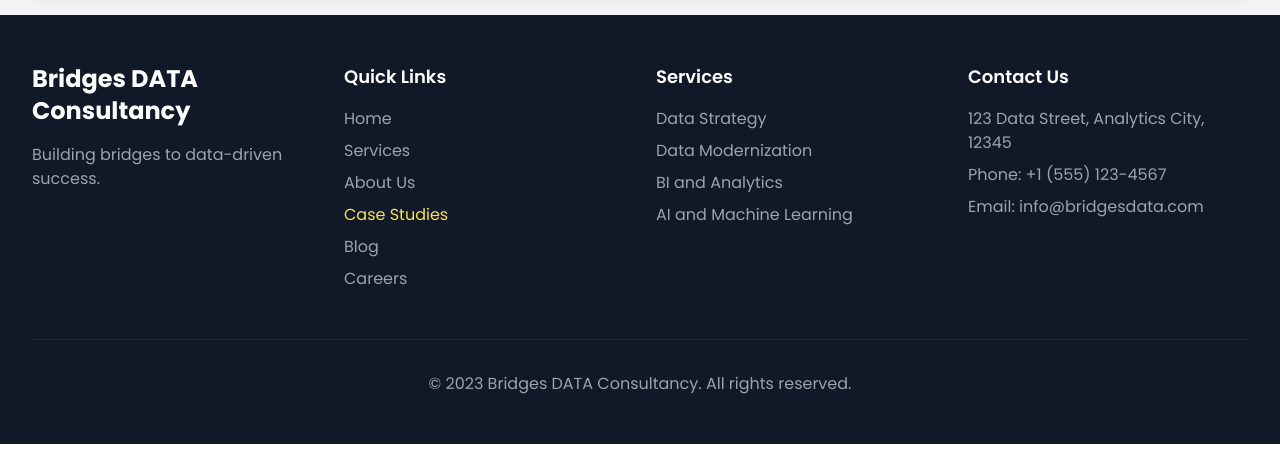
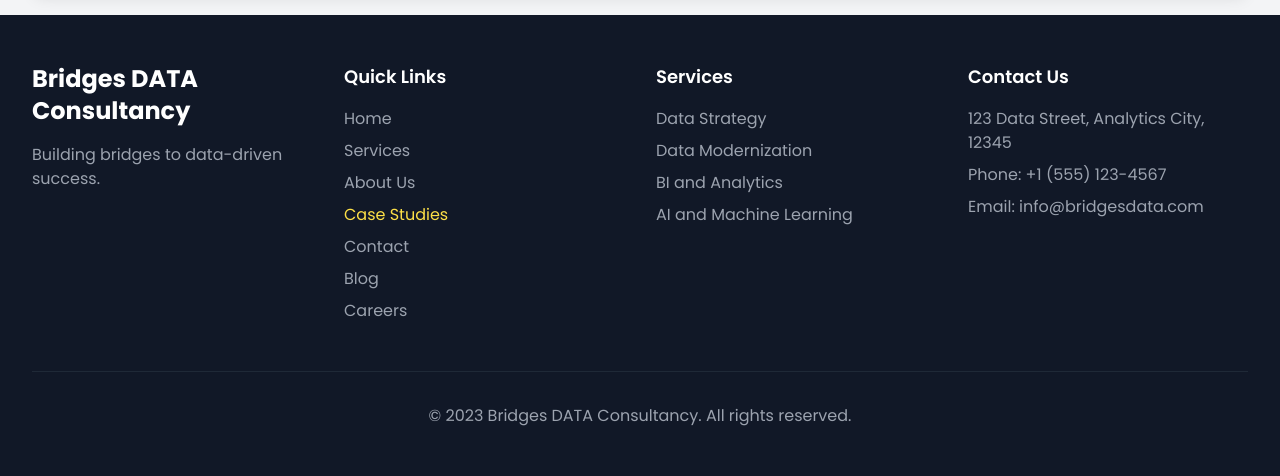
Before and after one commit to phostilite/BridgesDataConsultancy-Website, a Django app: page /case-studies/ in a window 1280 px wide. Shown: the part 2273-2749 px from the top of the page. Before the commit the page ends 2717 px from the top, so only its background shows below. Run offline with Django 5.2, Linux system fonts and the light colour scheme; some libraries are stand-ins or nearby versions.

Commit message:
fix: footer links issue

```diff
--- a/templates/blogs.html
+++ b/templates/blogs.html
@@ -193,9 +193,10 @@
                     <h4 class="text-lg font-semibold mb-4">Quick Links</h4>
                     <ul class="space-y-2">
                         <li><a href="{% url 'home' %}" class="text-gray-400 hover:text-white">Home</a></li>
-                        <li><a href="#services" class="text-gray-400 hover:text-white">Services</a></li>
+                        <li><a href="{% url 'services' %}" class="text-gray-400 hover:text-white">Services</a></li>
                         <li><a href="{% url 'about' %}" class="text-gray-400 hover:text-white">About Us</a></li>
                         <li><a href="{% url 'case_studies' %}" class="text-gray-400 hover:text-white">Case Studies</a></li>
+                        <li><a href="{% url 'contact' %}" class="text-gray-400 hover:text-white">Contact</a></li>
                         <li><a href="{% url 'blogs' %}" class="text-yellow-300 hover:text-yellow-400">Blog</a></li>
                         <li><a href="{% url 'carrers' %}" class="text-gray-400 hover:text-white">Careers</a></li>
                     </ul>
--- a/templates/carrers.html
+++ b/templates/carrers.html
@@ -224,9 +224,10 @@
                     <h4 class="text-lg font-semibold mb-4">Quick Links</h4>
                     <ul class="space-y-2">
                         <li><a href="{% url 'home' %}" class="text-gray-400 hover:text-white">Home</a></li>
-                        <li><a href="#services" class="text-gray-400 hover:text-white">Services</a></li>
+                        <li><a href="{% url 'services' %}" class="text-gray-400 hover:text-white">Services</a></li>
                         <li><a href="{% url 'about' %}" class="text-gray-400 hover:text-white">About Us</a></li>
                         <li><a href="{% url 'case_studies' %}" class="text-gray-400 hover:text-white">Case Studies</a></li>
+                        <li><a href="{% url 'contact' %}" class="text-gray-400 hover:text-white">Contact</a></li>
                         <li><a href="{% url 'blogs' %}" class="text-gray-400 hover:text-white">Blog</a></li>
                         <li><a href="{% url 'carrers' %}" class="text-yellow-300 hover:text-yellow-400">Careers</a></li>
                     </ul>
--- a/templates/case_studies.html
+++ b/templates/case_studies.html
@@ -202,9 +202,10 @@
                     <h4 class="text-lg font-semibold mb-4">Quick Links</h4>
                     <ul class="space-y-2">
                         <li><a href="{% url 'home' %}" class="text-gray-400 hover:text-white">Home</a></li>
-                        <li><a href="index.html#services" class="text-gray-400 hover:text-white">Services</a></li>
-                        <li><a href="index.html{% url 'about' %}" class="text-gray-400 hover:text-white">About Us</a></li>
+                        <li><a href="{% url 'services' %}" class="text-gray-400 hover:text-white">Services</a></li>
+                        <li><a href="{% url 'about' %}" class="text-gray-400 hover:text-white">About Us</a></li>
                         <li><a href="{% url 'case_studies' %}" class="text-yellow-300 hover:text-yellow-400">Case Studies</a></li>
+                        <li><a href="{% url 'contact' %}" class="text-gray-400 hover:text-white">Contact</a></li>
                         <li><a href="{% url 'blogs' %}" class="text-gray-400 hover:text-white">Blog</a></li>
                         <li><a href="{% url 'carrers' %}" class="text-gray-400 hover:text-white">Careers</a></li>
                     </ul>
--- a/templates/contact.html
+++ b/templates/contact.html
@@ -222,8 +222,8 @@
                         <li><a href="{% url 'home' %}" class="text-gray-400 hover:text-white">Home</a></li>
                         <li><a href="{% url 'services' %}" class="text-gray-400 hover:text-white">Services</a></li>
                         <li><a href="{% url 'about' %}" class="text-gray-400 hover:text-white">About Us</a></li>
+                        <li><a href="{% url 'case_studies' %}" class="text-gray-400 hover:text-white">Case Studies</a></li>
                         <li><a href="{% url 'contact' %}" class="text-yellow-300 hover:text-yellow-400">Contact</a></li>
-                        <li><a href="{% url 'case_studies' %}" class="text-gray-400 hover:text-white">Case Studies</a></li>
                         <li><a href="{% url 'blogs' %}" class="text-gray-400 hover:text-white">Blog</a></li>
                         <li><a href="{% url 'carrers' %}" class="text-gray-400 hover:text-white">Careers</a></li>
                     </ul>
--- a/templates/schedule_consultation.html
+++ b/templates/schedule_consultation.html
@@ -205,9 +205,10 @@
                     <h4 class="text-lg font-semibold mb-4">Quick Links</h4>
                     <ul class="space-y-2">
                         <li><a href="{% url 'home' %}" class="text-gray-400 hover:text-white">Home</a></li>
-                        <li><a href="#" class="text-gray-400 hover:text-white">Services</a></li>
-                        <li><a href="#" class="text-gray-400 hover:text-white">About Us</a></li>
+                        <li><a href="{% url 'services' %}" class="text-gray-400 hover:text-white">Services</a></li>
+                        <li><a href="{% url 'about' %}" class="text-gray-400 hover:text-white">About Us</a></li>
                         <li><a href="{% url 'case_studies' %}" class="text-gray-400 hover:text-white">Case Studies</a></li>
+                        <li><a href="{% url 'contact' %}" class="text-gray-400 hover:text-white">Contact</a></li>
                         <li><a href="{% url 'blogs' %}" class="text-gray-400 hover:text-white">Blog</a></li>
                         <li><a href="{% url 'carrers' %}" class="text-gray-400 hover:text-white">carrers</a></li>
                     </ul>
--- a/templates/services.html
+++ b/templates/services.html
@@ -281,8 +281,9 @@
                     <ul class="space-y-2">
                         <li><a href="{% url 'home' %}" class="text-gray-400 hover:text-white">Home</a></li>
                         <li><a href="{% url 'services' %}" class="text-yellow-300 hover:text-yellow-400">Services</a></li>
-                        <li><a href="index.html{% url 'about' %}" class="text-gray-400 hover:text-white">About Us</a></li>
+                        <li><a href="{% url 'about' %}" class="text-gray-400 hover:text-white">About Us</a></li>
                         <li><a href="{% url 'case_studies' %}" class="text-gray-400 hover:text-white">Case Studies</a></li>
+                        <li><a href="{% url 'contact' %}" class="text-gray-400 hover:text-white">Contact</a></li>
                         <li><a href="{% url 'blogs' %}" class="text-gray-400 hover:text-white">Blog</a></li>
                         <li><a href="{% url 'carrers' %}" class="text-gray-400 hover:text-white">Careers</a></li>
                     </ul>
```
